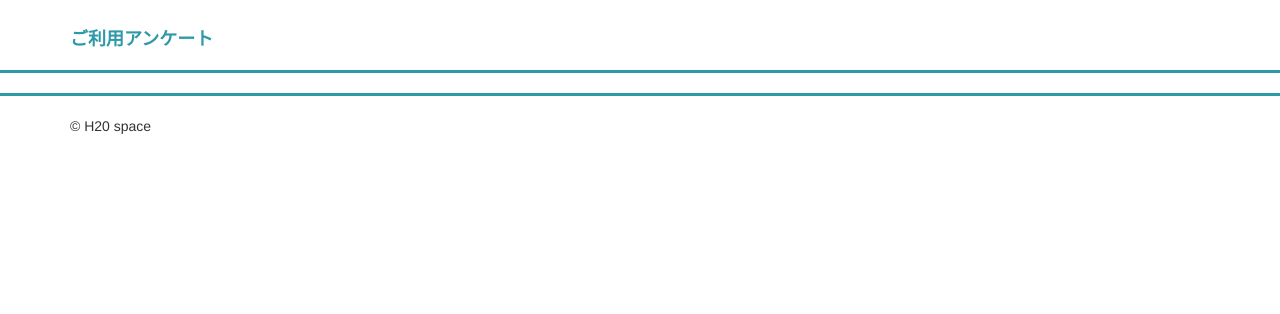
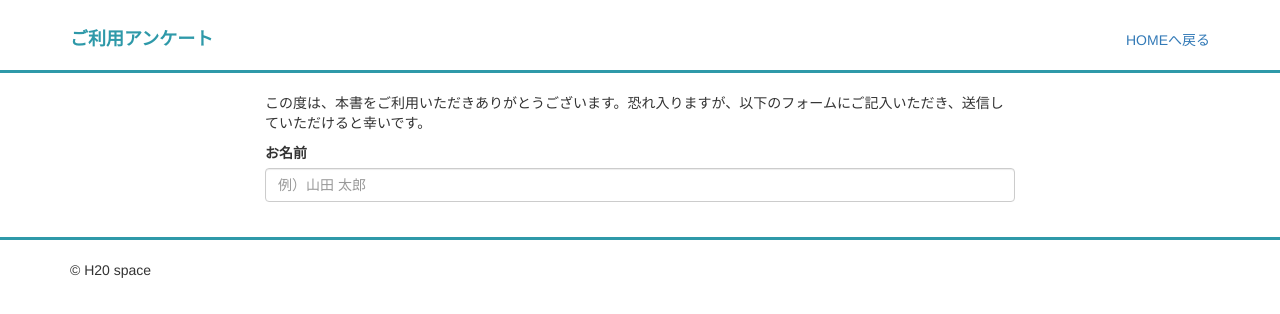
Before and after one commit to TERASAKIKOKI/html-css-js_udemy3, a plain HTML site: page index.html in a window 1280 px wide. Drawn offline with nearby package versions, Linux system fonts and the light colour scheme.

Commit message:
グリッドシステムについて

```diff
--- a/css/stylesheet.css
+++ b/css/stylesheet.css
@@ -13,3 +13,7 @@ h1 {
   font-weight: bold;
   margin: 0;
 }
+
+.align-right {
+  text-align: right;
+}
--- a/index.html
+++ b/index.html
@@ -22,13 +22,37 @@
 </head>
 
 <div class="container">
+
   <body>
     <header>
-      <h1>ご利用アンケート</h1>
+      <div class="row">
+        <div class="col-sm-6">
+          <h1>ご利用アンケート</h1>
+        </div>
+        <div class="col-sm-6 align-right">
+          <a href="/">HOMEへ戻る</a>
+        </div>
+
+      </div>
+
+
     </header>
 </div>
 
 <hr>
+<div class="container">
+  <form action="http://book.h2o-space.com/html/form.php" method="post" class="row">
+    <div class="col-sm-8 col-sm-offset-2">
+      <p>この度は、本書をご利用いただきありがとうございます。恐れ入りますが、以下のフォームにご記入いただき、送信していただけると幸いです。</p>
+
+      <div class="form-group">
+        <label for="name">お名前</label>
+        <input type="text" id="name" name="name" class="form-control" placeholder="例）山田 太郎">
+      </div>
+    </div>
+</div>
+</form>
+</div>
 
 <hr>
 
```
